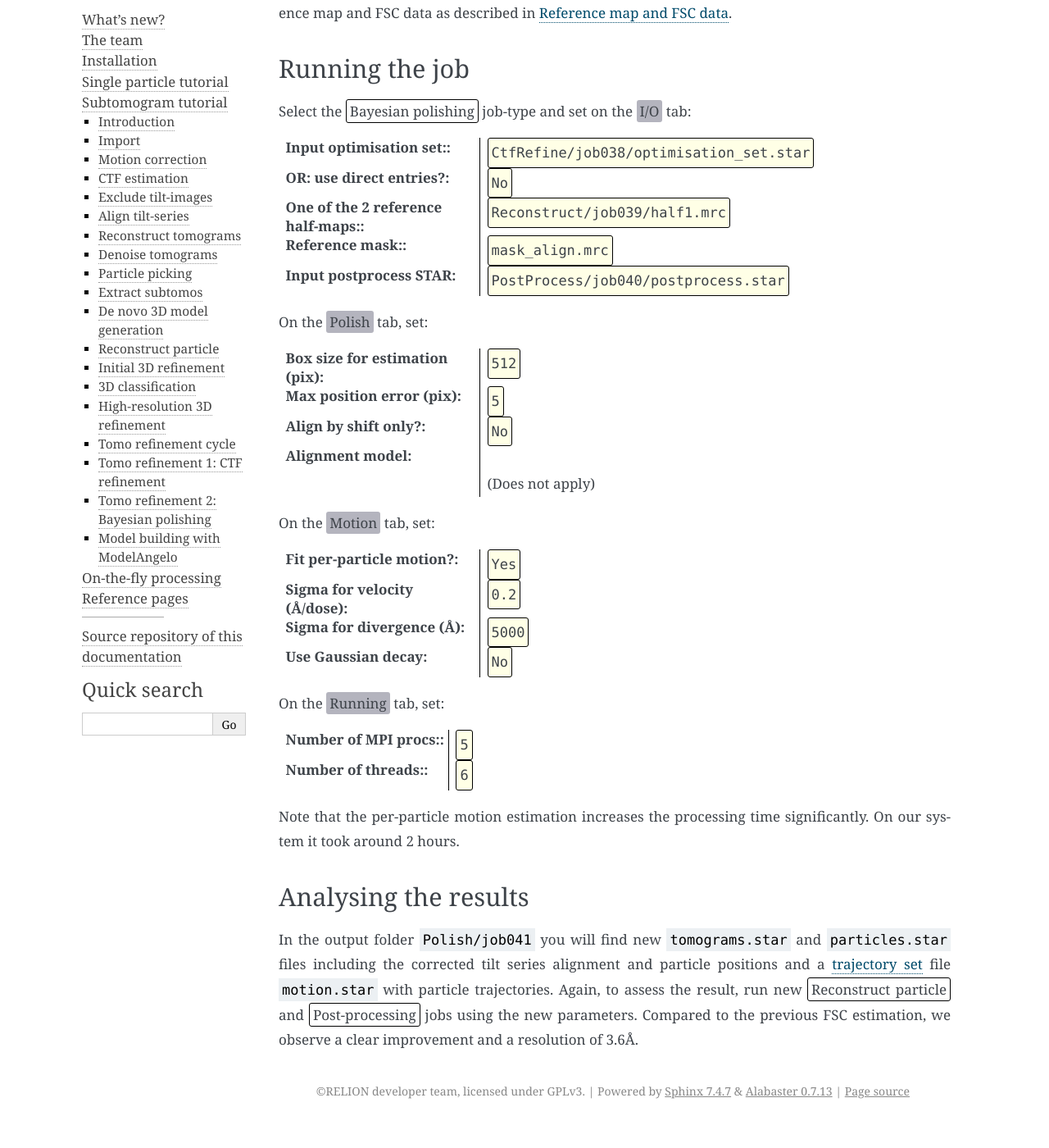
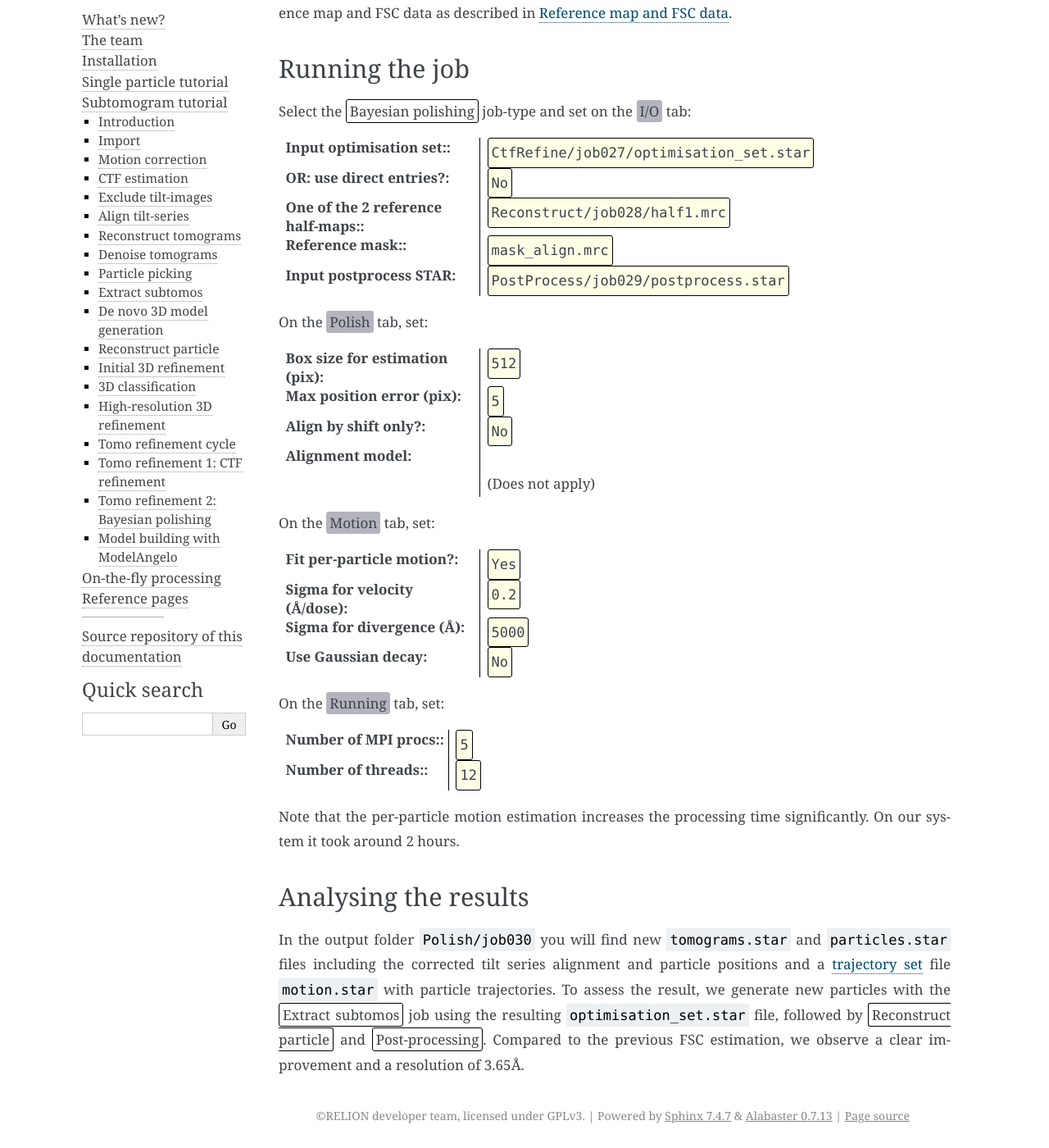
Before and after one commit to 3dem/relion-documents, a Sphinx documentation site: the page built from source/STA_tutorial/BayesianPolishing.rst, in a window 1280 px wide and 1400 px high, scrolled down 273 px. Shown: the whole window at 82% size. Built offline with Sphinx 7.4.7, drawn with Linux system fonts in a browser that asks for light colours; before the commit the page ends 1643 px from its top, so only the background shows below that.

Commit message:
tomo refinement pages

```diff
--- a/source/STA_tutorial/BayesianPolishing.rst
+++ b/source/STA_tutorial/BayesianPolishing.rst
@@ -15,15 +15,15 @@ Running the job
 
 Select the :jobtype:`Bayesian polishing` job-type and set on the :guitab:`I/O` tab:
 
-:Input optimisation set:: CtfRefine/job038/optimisation_set.star
+:Input optimisation set:: CtfRefine/job027/optimisation_set.star
 
 :OR\: use direct entries?: No
 
-:One of the 2 reference half-maps:: Reconstruct/job039/half1.mrc
+:One of the 2 reference half-maps:: Reconstruct/job028/half1.mrc
 
 :Reference mask:: mask_align.mrc
 
-:Input postprocess STAR: PostProcess/job040/postprocess.star
+:Input postprocess STAR: PostProcess/job029/postprocess.star
 
 
 On the :guitab:`Polish` tab, set:
@@ -52,7 +52,7 @@ On the :guitab:`Motion` tab, set:
 On the :guitab:`Running` tab, set:
 
 :Number of MPI procs:: 5
-:Number of threads:: 6
+:Number of threads:: 12
 
 Note that the per-particle motion estimation increases the processing time significantly.
 On our system it took around 2 hours.
@@ -60,9 +60,9 @@ On our system it took around 2 hours.
 Analysing the results
 ---------------------
 
-In the output folder ``Polish/job041`` you will find new ``tomograms.star`` and ``particles.star`` files including the corrected tilt series alignment and particle positions and a |trajectory_set| file ``motion.star`` with particle trajectories.
-Again, to assess the result, run new :jobtype:`Reconstruct particle` and :jobtype:`Post-processing` jobs using the new parameters.
-Compared to the previous FSC estimation, we observe a clear improvement and a resolution of 3.6Å.
+In the output folder ``Polish/job030`` you will find new ``tomograms.star`` and ``particles.star`` files including the corrected tilt series alignment and particle positions and a |trajectory_set| file ``motion.star`` with particle trajectories.
+To assess the result, we generate new particles with the :jobtype:`Extract subtomos` job using the resulting ``optimisation_set.star`` file, followed by :jobtype:`Reconstruct particle` and :jobtype:`Post-processing`.
+Compared to the previous FSC estimation, we observe a clear improvement and a resolution of 3.65Å.
 
 
 .. |optimisation_set| replace:: :ref:`optimisation set <sec_sta_optimisation_set>`
--- a/source/STA_tutorial/TomoRefinement.rst
+++ b/source/STA_tutorial/TomoRefinement.rst
@@ -50,15 +50,15 @@ For the new :jobtype:`3D auto-refine` job, the same parameters as in the :ref:`s
 
 On the :guitab:`Reference` tab, set:
 
-:Initial low-pass filter (A): 3.5
+:Initial low-pass filter (A):: 4
 
 On the :guitab:`Auto-sampling` tab set:
 
 :Initial angular sampling:: 0.9 degrees
 
 
-This new 3D refinement step took just under 2.5 hours on our system (2 GPU cards) and, after :jobtype:`Reconstruct particle` and :jobtype:`Post-processing` with the tight mask, we reached a resolution of 3.6Å, completing the first tomo refinement cycle.
-After another five full tomo refine cycles, we reached 3.3Å, and depending on the quality of the picked particles, it is also possible to obtain 3.2Å.
+This new 3D refinement step took just under 2 hours on our system (2 GPU cards) and, after :jobtype:`Reconstruct particle` and :jobtype:`Post-processing` with the tight mask, we reached a resolution of 3.6Å, completing the first tomo refinement cycle.
+After another four full tomo refine cycles, we reached 3.3Å, and depending on the quality of the picked particles, it is also possible to obtain 3.2Å.
 
 
 .. |optimisation_set| replace:: :ref:`optimisation set <sec_sta_optimisation_set>`
```
Also changed, not shown: source/STA_tutorial/CtfRefine.rst (+8 -8 lines).
